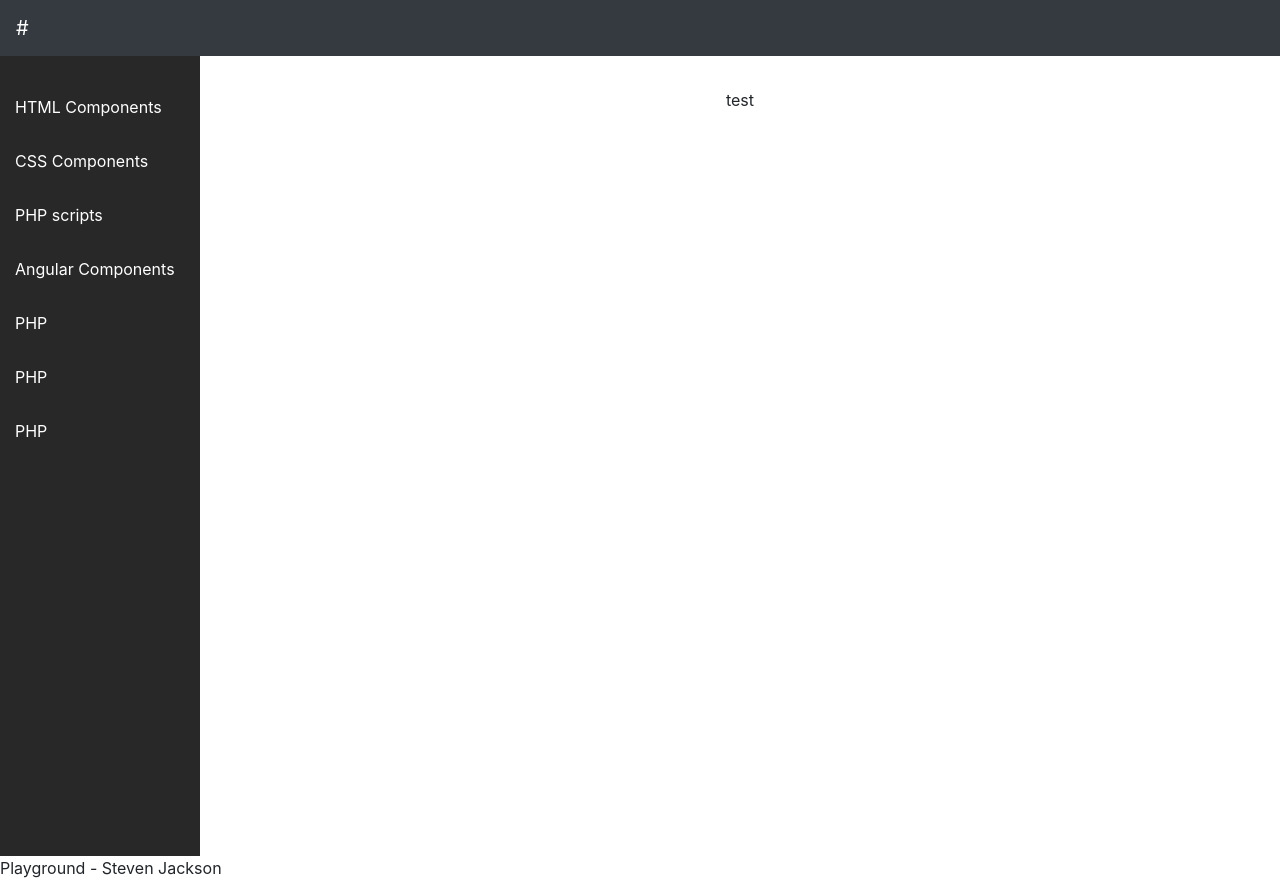
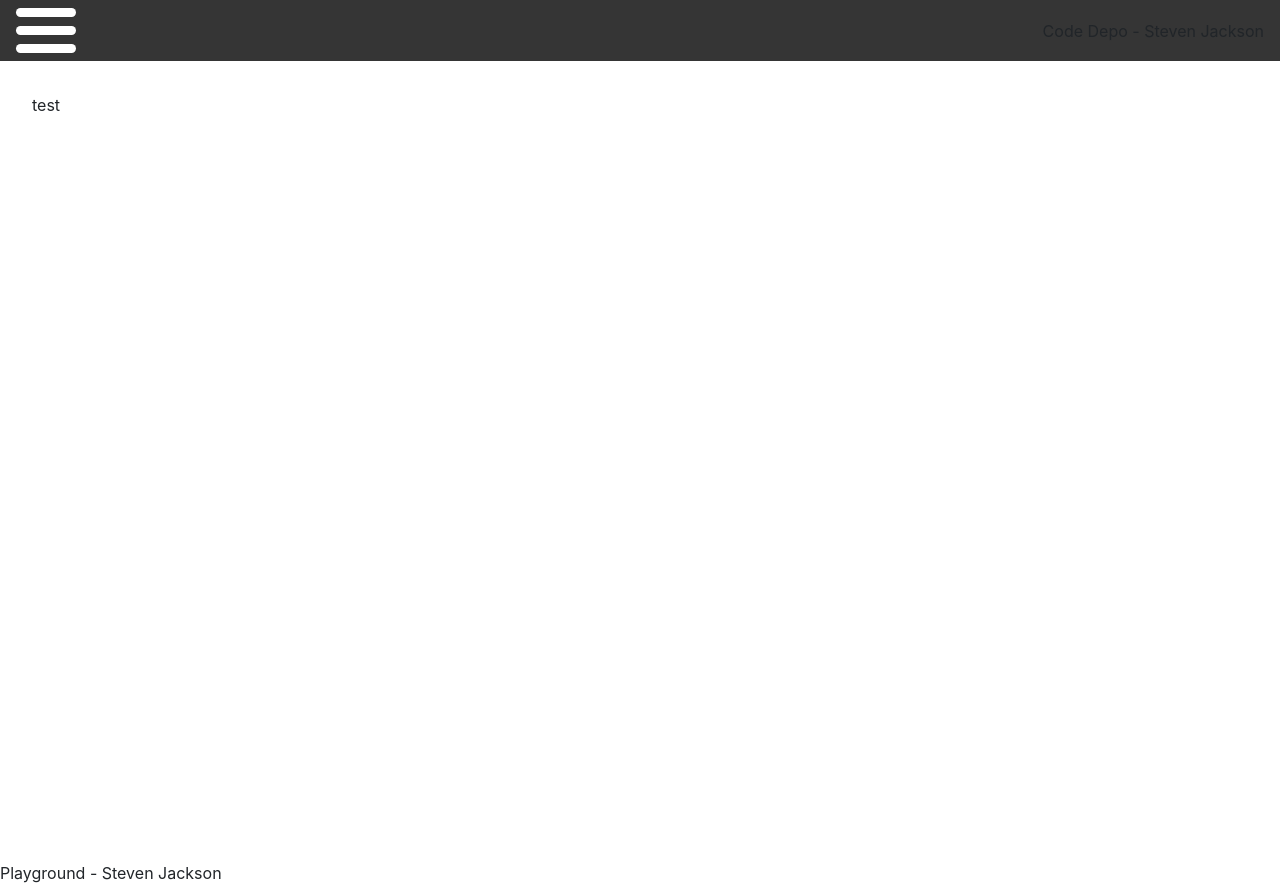
Before and after one commit to steven-daniell-jackson/Playground, a website: page gulpscss/source/index.html in a window 1280 px wide. Drawn offline with nearby package versions, Linux system fonts and the light colour scheme.

Commit message:
Sidenav Toggle

```diff
--- a/gulpscss/source/index.html
+++ b/gulpscss/source/index.html
@@ -17,22 +17,30 @@
 <body>
 
     <header>
-        <nav class="navbar navbar-dark bg-dark">
-            <a class="navbar-brand" href="#">#</a>
+        <nav class="navbar">
+            <div id="nav-icon1">
+                <span></span>
+                <span></span>
+                <span></span>
+              </div>
+              <span class="navbar__title"> Code Depo - Steven Jackson </span>
           </nav>
+
+
+
     </header>
 
 
 <section id="main">
-    <div class="side-nav-toggle">
+    <div class="sidenav">
         <ul>
           <li><a href="#">HTML Components</a></li>
           <li><a href="#">CSS Components</a></li>
           <li><a href="#">PHP scripts</a></li>
           <li><a href="#">Angular Components</a></li>
-          <li><a href="#">PHP</a></li>
-          <li><a href="#">PHP</a></li>
-          <li><a href="#">PHP</a></li>
+          <li><a href="#">Templates</a></li>
+          <li><a href="#">Docs</a></li>
+          <li><a href="#">Tools</a></li>
         </ul>
       </div>
 
@@ -46,12 +54,13 @@
         Playground - Steven Jackson
     </footer>
 
-<script src="./js/main.js" ></script>
+
 <script
   src="https://code.jquery.com/jquery-3.3.1.min.js"
   integrity="sha256-FgpCb/KJQlLNfOu91ta32o/NMZxltwRo8QtmkMRdAu8="
   crossorigin="anonymous"></script>
 <script src="https://stackpath.bootstrapcdn.com/bootstrap/4.2.1/js/bootstrap.bundle.min.js" ></script>
+<script src="./js/main.js" ></script>
 
 </body>
 </html>
--- a/gulpscss/source/js/main.js
+++ b/gulpscss/source/js/main.js
@@ -1,9 +1,9 @@
-/* Set the width of the side navigation to 250px */
-function openNav() {
-    document.getElementById("mySidenav").style.width = "250px";
-  }
+$(document).ready(function(){
+	$('#nav-icon1,#nav-icon2,#nav-icon3,#nav-icon4').click(function(){
+    $(this).toggleClass('open');
+    $(".sidenav").toggleClass("sidenav--toggle");
+  });
 
-  /* Set the width of the side navigation to 0 */
-  function closeNav() {
-    document.getElementById("mySidenav").style.width = "0";
-  }
+
+
+});
--- a/gulpscss/source/sass/itcss/elements/_elements.body.scss
+++ b/gulpscss/source/sass/itcss/elements/_elements.body.scss
@@ -0,0 +1,7 @@
+  // Content
+  .content {
+    flex-grow: 1;
+    padding: 2rem;
+    display: flex;
+    flex-wrap: wrap;
+  }
--- /dev/null
+++ b/gulpscss/source/sass/itcss/elements/_elements.hamburger.scss
@@ -0,0 +1,69 @@
+/* Icon 1 */
+
+#nav-icon1{
+    width: 60px;
+    height: 45px;
+    position: relative;
+    // margin: 50px auto;
+    -webkit-transform: rotate(0deg);
+    -moz-transform: rotate(0deg);
+    -o-transform: rotate(0deg);
+    transform: rotate(0deg);
+    -webkit-transition: .5s ease-in-out;
+    -moz-transition: .5s ease-in-out;
+    -o-transition: .5s ease-in-out;
+    transition: .5s ease-in-out;
+    cursor: pointer;
+  }
+
+  #nav-icon1 span {
+    display: block;
+    position: absolute;
+    height: 9px;
+    width: 100%;
+    background: $white;
+    border-radius: 9px;
+    opacity: 1;
+    left: 0;
+    -webkit-transform: rotate(0deg);
+    -moz-transform: rotate(0deg);
+    -o-transform: rotate(0deg);
+    transform: rotate(0deg);
+    -webkit-transition: .25s ease-in-out;
+    -moz-transition: .25s ease-in-out;
+    -o-transition: .25s ease-in-out;
+    transition: .25s ease-in-out;
+  }
+
+  #nav-icon1 span:nth-child(1) {
+    top: 0px;
+  }
+
+  #nav-icon1 span:nth-child(2) {
+    top: 18px;
+  }
+
+  #nav-icon1 span:nth-child(3) {
+    top: 36px;
+  }
+
+  #nav-icon1.open span:nth-child(1) {
+    top: 18px;
+    -webkit-transform: rotate(135deg);
+    -moz-transform: rotate(135deg);
+    -o-transform: rotate(135deg);
+    transform: rotate(135deg);
+  }
+
+  #nav-icon1.open span:nth-child(2) {
+    opacity: 0;
+    left: -60px;
+  }
+
+  #nav-icon1.open span:nth-child(3) {
+    top: 18px;
+    -webkit-transform: rotate(-135deg);
+    -moz-transform: rotate(-135deg);
+    -o-transform: rotate(-135deg);
+    transform: rotate(-135deg);
+  }
--- a/gulpscss/source/sass/styles.scss
+++ b/gulpscss/source/sass/styles.scss
@@ -19,16 +19,34 @@ $white: #fff;
     overflow: hidden;
   }
 
+
+//   Top Navigation
+header {
+    nav {
+        background-color: lighten($sidenav-bg-color,5%);
+        &navbar {
+            &navbar__title {
+                color: $white;
+            }
+        }
+        &span {
+            color: $white;
+        }
+
+    }
+}
+
+
   // Side Navigation
-.side-nav-toggle {
+.sidenav {
     color: $white;
     background: $sidenav-bg-color;
     padding-top: 1.5rem;
-    width: 200px;
+    width: 0px;
     transition: width 1s;
     -webkit-transition: width 1s;
 
-    &:hover {
+    &.sidenav--toggle{
         width: 300px;
     }
     & ul {
@@ -54,14 +72,6 @@ $white: #fff;
   }
 
 
-  // Content
-.content {
-    flex-grow: 1;
-    padding: 2rem;
-    display: flex;
-    flex-wrap: wrap;
-    justify-content: space-around;
-  }
 
 
 
@@ -69,3 +79,4 @@ $white: #fff;
 @import 'itcss/elements/_elements.body';
 
 @import 'itcss/elements/_elements.sidenav';
+@import 'itcss/elements/_elements.hamburger';
```
Also changed, not shown: gulpscss/source/css/helper/styles.css, gulpscss/source/css/styles.min.css.
